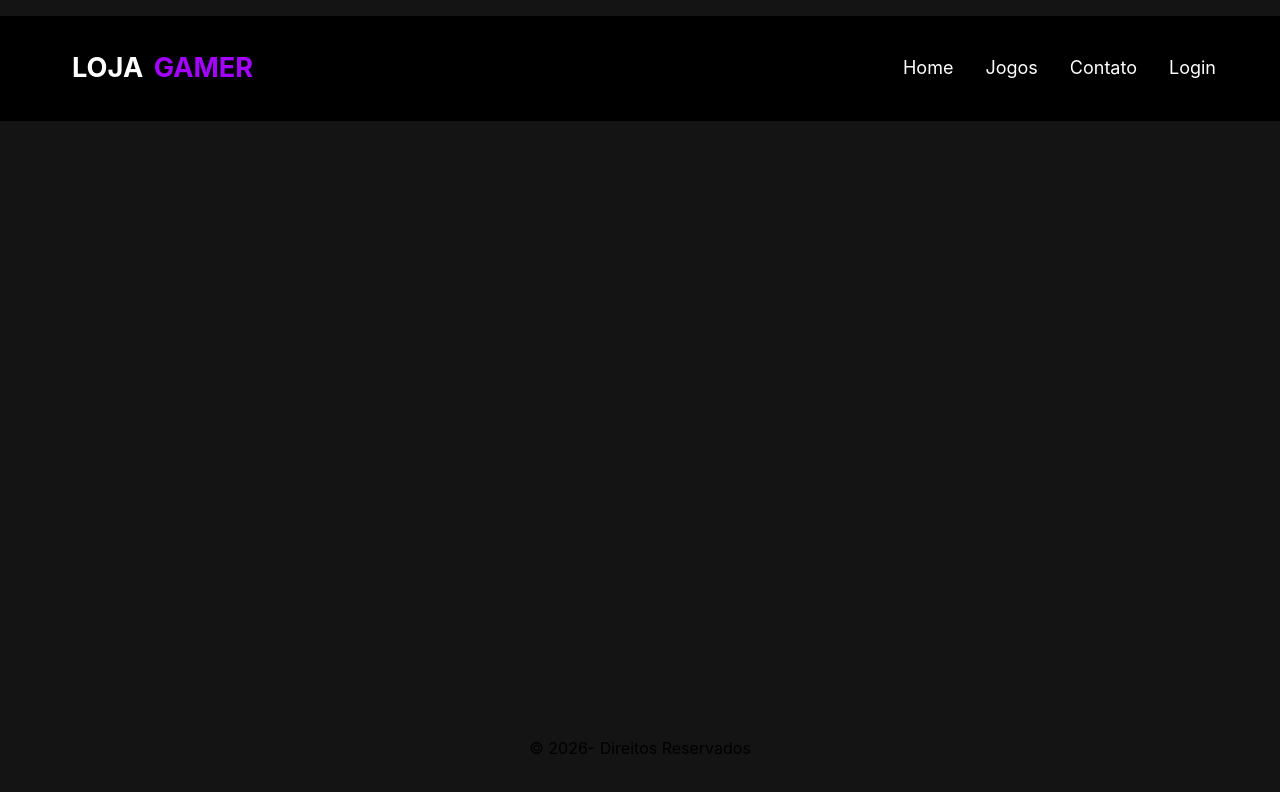
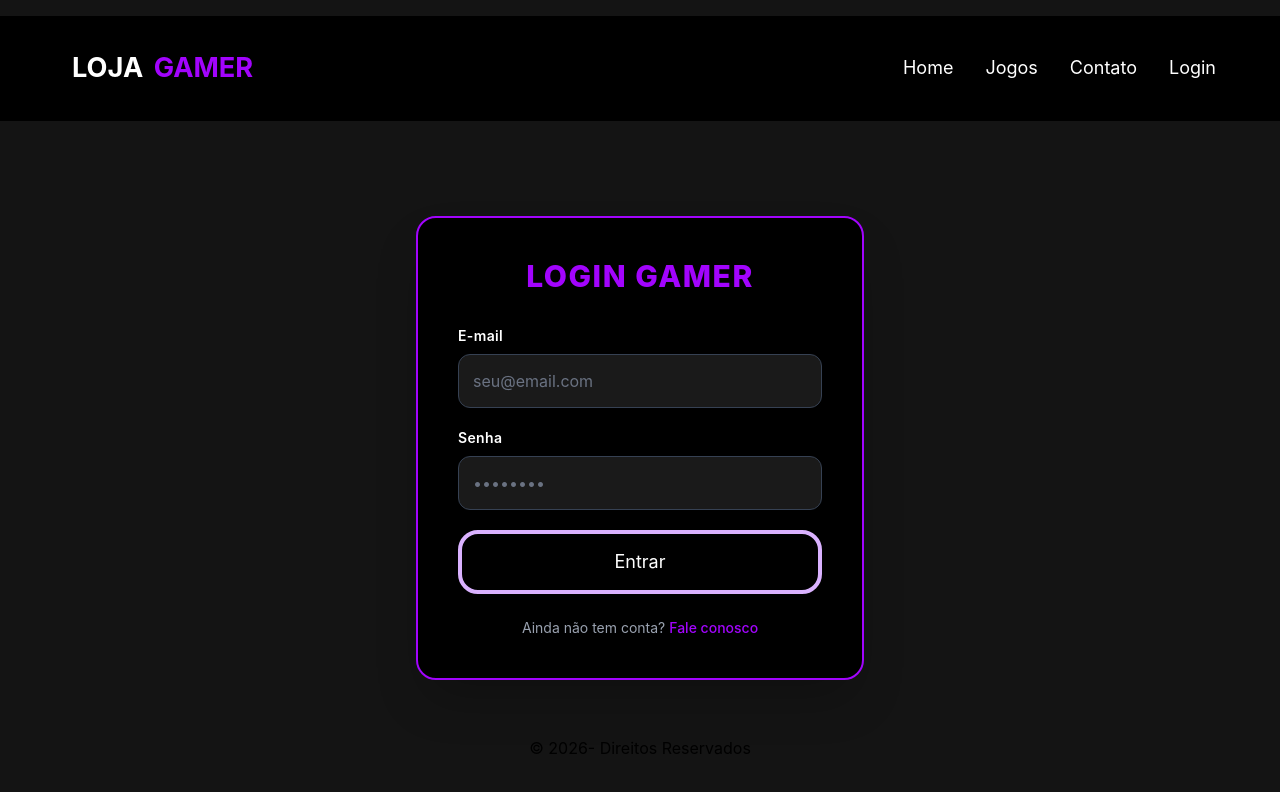
Before and after one commit to AmandaLourenco11/lojagamer, a React (Vite) app: page /login in a window 1280 px wide. Shown: the top 792 px of the page. Built offline with nearby package versions, Linux system fonts and the light colour scheme.

Commit message:
feat: codificando e estilizando Login

```diff
--- a/src/pages/Contato.jsx
+++ b/src/pages/Contato.jsx
@@ -2,9 +2,9 @@
 const Contato = () => {
   return (
     <main className="grow flex items-center justify-center px-4">
-      <div className="bg-black p-8 sm:p-10 rounded-[20px] w-full max-w-md shadow-2xl border-2 border-[#95ff00]">
+      <div className="bg-black p-8 sm:p-10 rounded-[20px] w-full max-w-md shadow-2xl border-2 border-[#a204fd]">
 
-        <h2 className="text-2xl sm:text-3xl font-extrabold text-[#95ff00] text-center mb-6 uppercase tracking-wider">
+        <h2 className="text-2xl sm:text-3xl font-extrabold text-[#a204fd] text-center mb-6 uppercase tracking-wider">
           Fale Conosco
         </h2>
 
@@ -14,7 +14,7 @@ const Contato = () => {
 
         <a
           href="mailto:suporte@lojagamer.com"
-          className="block text-center text-[#95ff00] font-semibold hover:underline transition-all"
+          className="block text-center text-[#a204fd] font-semibold hover:underline transition-all"
         >
           suporte@lojagamer.com
         </a>
--- a/src/pages/Error.jsx
+++ b/src/pages/Error.jsx
@@ -4,7 +4,7 @@ const Error = () => {
   return (
     <main className="px-[5%] my-20 grow text-center flex flex-col
     items-center justify-between">
-      <h2 className="textoTitulo text-6xl font-bold text-[#95ff00] mb-4">404</h2>
+      <h2 className="textoTitulo text-6xl font-bold text-[#a204fd] mb-4">404</h2>
       <p className="text-2xl font-bold mb-2 text-cyan-400">Ops! Página não encontrada</p>
       <p className="text-gray-400 mb-8 max-w-md">Parece que você se perdeu no mapa do jogo.A página que você
         está procurando não existe ou foi removida
--- a/src/pages/Jogos.jsx
+++ b/src/pages/Jogos.jsx
@@ -2,7 +2,7 @@
 const Jogos = () => {
   return (
     <main className="px-[5%] text-center my-8 grow">
-      <h2 className="text-3xl font-bold mb-4 text-[#95ff00]">
+      <h2 className="text-3xl font-bold mb-4 text-[#a204fd]">
         Catálogo de Jogos</h2>
       <p className="text-gray-300">Aqui você encontrará todos
         os jogos disponiveis na nossa Loja Gamer</p>
--- a/src/pages/Login.jsx
+++ b/src/pages/Login.jsx
@@ -1,9 +1,69 @@
+import { useState } from "react"
+import { useNavigate, Link } from "react-router-dom"
+const Login = () => {
+  // hook usestate - manipula o estado da variavel
+  const [email, setEmail]=useState("");
+  const [senha, setSenha] = useState("");
 
-const Login = () => {
+  // hook useNavigate
+  const navigate = useNavigate();
+
+  // função de login
+  const Login = (e)=>{
+    // previne a pagina de ser recarregada
+    e.preventDefault();
+    alert(`Bem-vindo(a), ${email}`)
+    // direciona automaticamente a pagina do home
+    navigate("/");
+  }
   return (
-    <>
+    <main className="grow flex items-center justify-center px-4 mt-20 login" >
+      <div className="bg-black p-8 sm:p-10 rounded-[20px] w-full max-w-md shadow-2xl border-2 border-[#a204fd]">
 
-    </>
+        {/* Título com o mesmo estilo neon do site */}
+        <h2 className="text-2xl sm:text-3xl font-extrabold text-[#a204fd] text-center mb-8 uppercase tracking-wider">
+          Login Gamer
+        </h2>
+
+        <form onSubmit={Login} className="flex flex-col gap-5">
+          <div>
+            <label className="block text-white mb-2 text-sm font-semibold tracking-wide">E-mail</label>
+            <input
+              type="email"
+              required
+              value={email}
+              onChange={(e) => setEmail(e.target.value)}
+              placeholder="seu@email.com"
+              className="w-full p-3.5 rounded-xl bg-[#1a1a1a] text-white border border-gray-700 focus:border-[#a204fd] focus:ring-1 focus:ring-[#a204fd] outline-none transition-all placeholder:text-gray-500"
+            />
+          </div>
+
+          <div>
+            <label className="block text-white mb-2 text-sm font-semibold tracking-wide">Senha</label>
+            <input
+              type="password"
+              required
+              value={senha}
+              onChange={(e) => setSenha(e.target.value)}
+              placeholder="••••••••"
+              className="w-full p-3.5 rounded-xl bg-[#1a1a1a] text-white border border-gray-700 focus:border-[#a204fd] focus:ring-1 focus:ring-[#a204fd] outline-none transition-all placeholder:text-gray-500"
+            />
+          </div>
+
+          {/* Botão com o mesmo gradiente e efeito dos cards */}
+          <button
+            type="submit"
+            className=" border-4 border-purple-300 t-2 w-full py-3.5 rounded-[20px] text-white text-lg transition-all duration-300 hover:opacity-90 hover:scale-105 hover:text-white cursor-pointer shadow-lg"
+          >
+            Entrar
+          </button>
+        </form>
+
+        <p className="text-center text-gray-400 mt-6 text-sm">
+          Ainda não tem conta? <Link to="/contato" className="text-[#a204fd] hover:underline font-medium">Fale conosco</Link>
+        </p>
+      </div>
+    </main>
   )
 }
 
```
